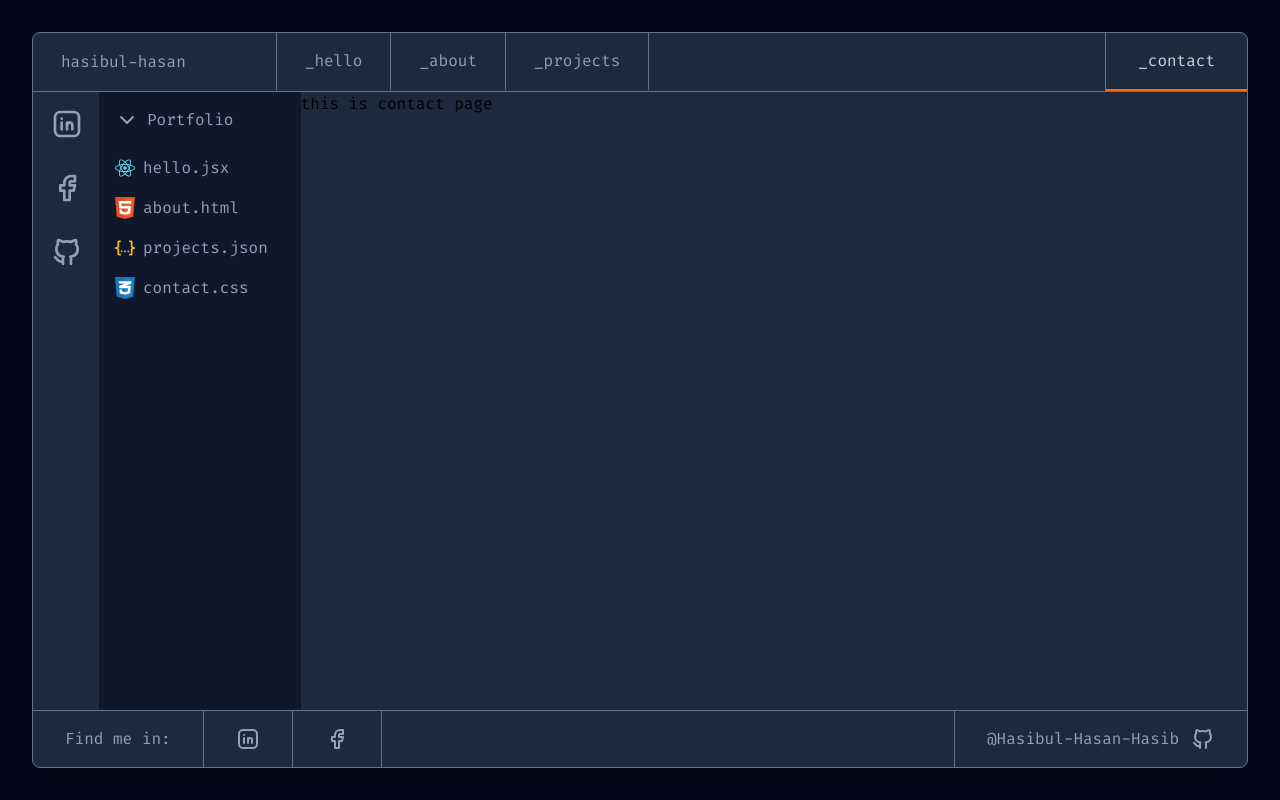
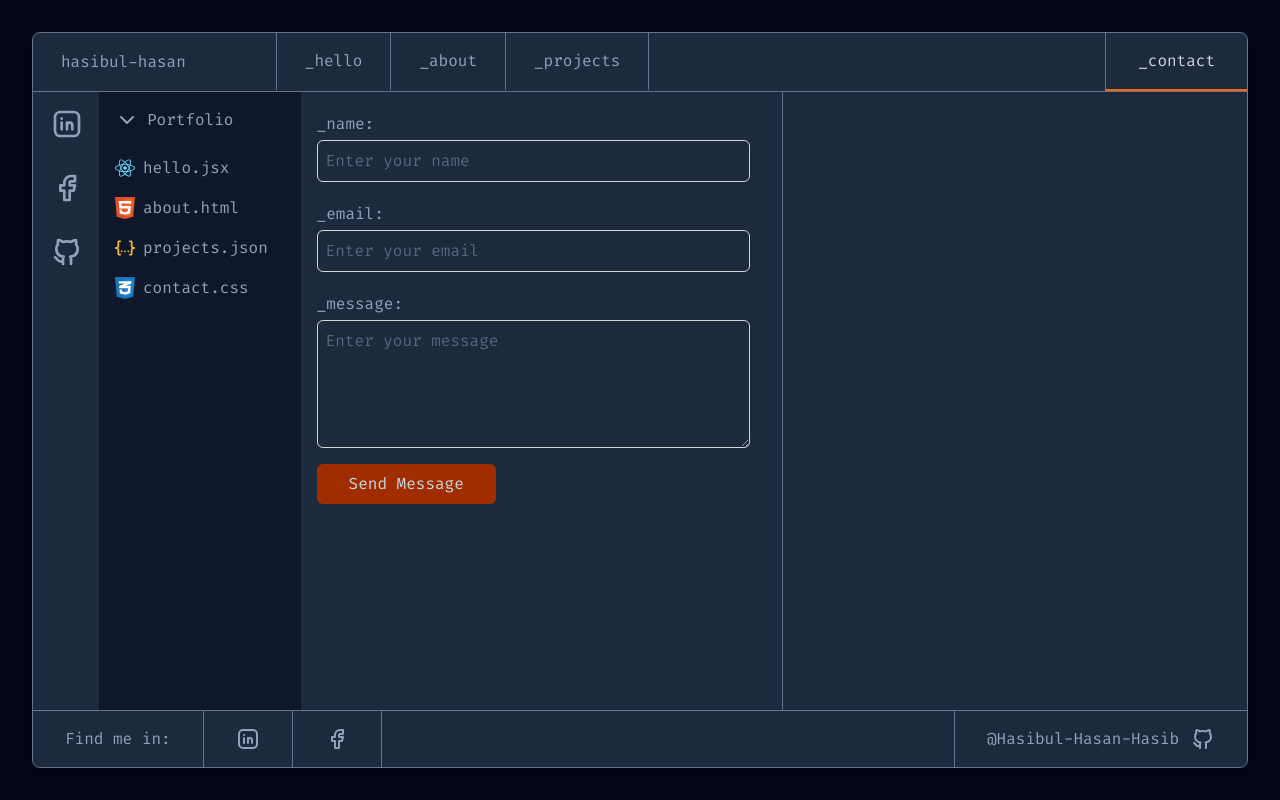
Before and after one commit to Hasibul-Hasan-Hasib/portfolio-v2, a React (Vite) app: page /contact in a window 1280 px wide. Built offline with nearby package versions, Linux system fonts and the light colour scheme; a web font is replaced by a local one.

Commit message:
feat: implement contact form with state management and submission handling; enhance layout and styling

```diff
--- a/src/pages/About.jsx
+++ b/src/pages/About.jsx
@@ -1,11 +1,8 @@
-import React from 'react';
-import Projects from './Projects';
-
 const About = () => {
     return (
-        <div className='h-[calc(100vh-10rem)] md:h-[calc(100vh-11.35rem)] flex-grow-1'>
+        <section className='h-[calc(100vh-10rem)] md:h-[calc(100vh-11.35rem)] flex-grow-1'>
 
-        </div>
+        </section>
     );
 };
 
--- a/src/pages/Contact.jsx
+++ b/src/pages/Contact.jsx
@@ -1,10 +1,71 @@
-import React from 'react';
+import React, { useState } from 'react';
 
 const Contact = () => {
+    const [formState, setFormState] = useState({
+        name: '',
+        email: '',
+        message: '',
+    });
+
+    const handleChange = (e) => {
+        setFormState((prevState) => ({
+            ...prevState,
+            [e.target.name]: e.target.value,
+        }));
+    };
+
+    const handleSubmit = (e) => {
+        e.preventDefault();
+        // Here you can handle the form submission, e.g., send the data to a server
+        console.log('Form submitted:', formState);
+        setFormState({
+            name: '',
+            email: '',
+            message: '',
+        });
+    };
+
     return (
-        <div>
-            this is contact page
-        </div>
+        <section className='h-[calc(100vh-10rem)] md:h-[calc(100vh-11.35rem)] flex-grow-1 grid grid-cols-1 md:grid-cols-2 gap-4 text-slate-400'>
+            {/* email input section */}
+            <form onSubmit={handleSubmit} className="md:col-span-1 flex flex-col w-full max-w-2xl mx-auto p-4 space-y-4">
+                <label htmlFor="name" className="text-slate-400 my-1">_name:</label>
+                <input
+                    name="name"
+                    onChange={handleChange}
+                    type="text"
+                    placeholder="Enter your name"
+                    className="p-2 border bg-transparent border-gray-300 rounded-md w-full max-w-md"
+                    value={formState.name}
+                />
+                <label htmlFor="name" className="text-slate-400 my-1">_email:</label>
+                <input
+                    name="email"
+                    onChange={handleChange}
+                    type="email"
+                    placeholder="Enter your email"
+                    className="p-2 border border-gray-300 rounded-md w-full max-w-md"
+                    value={formState.email}
+                />
+                <label htmlFor="name" className="text-slate-400 my-1">_message:</label>
+                <textarea
+                    name="message"
+                    onChange={handleChange}
+                    placeholder="Enter your message"
+                    className="p-2 border border-gray-300 rounded-md w-full max-w-md h-32"
+                    value={formState.message}
+                ></textarea>
+                <button
+                    type="submit"
+                    className="bg-orange-800 text-slate-300 p-2 w-fit px-8 rounded-md hover:bg-blue-600 transition-colors"
+                >
+                    Send Message
+                </button>
+            </form>
+            <div className='md:col-span-1 flex flex-col items-center justify-center border-l border-slate-500'>
+                <p className="text-gray-500 mt-4">{[formState.name, formState.email, formState.message]}</p>
+            </div>
+        </section>
     );
 };
 
```
